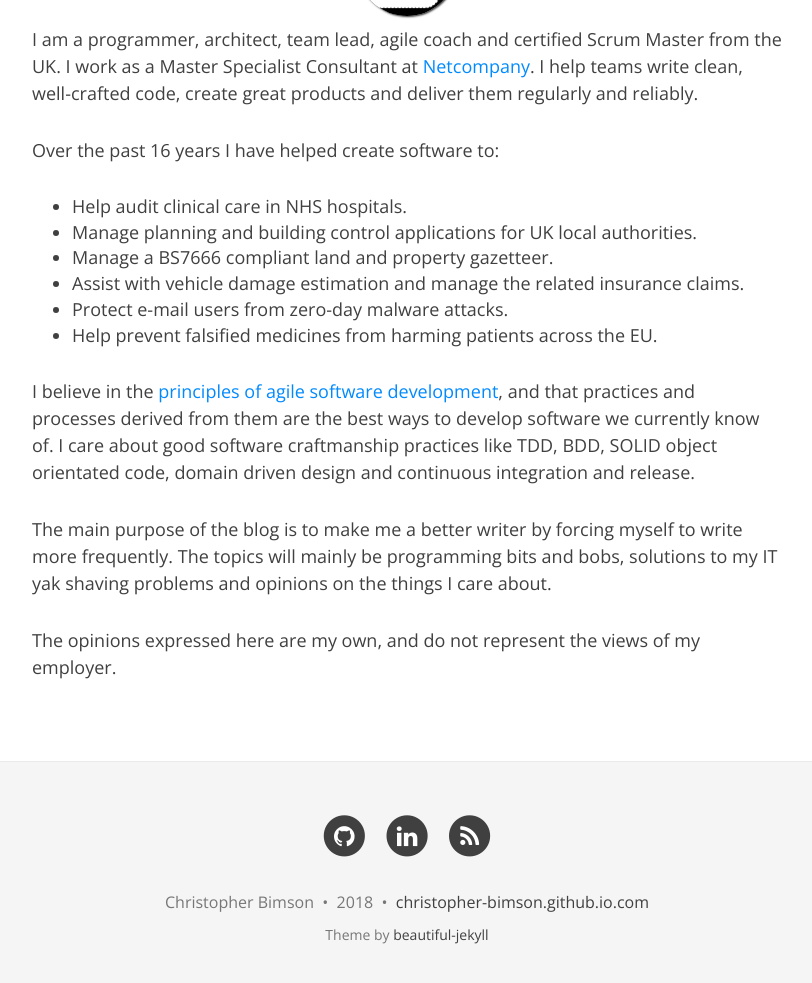
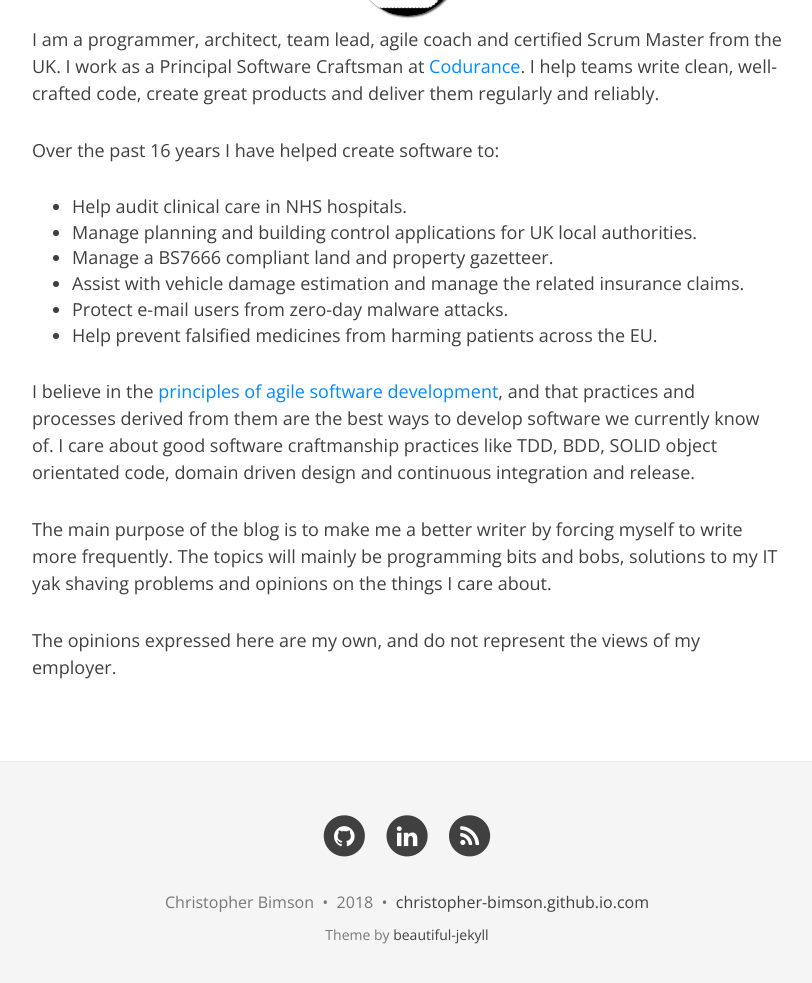
Before and after one commit to christopher-bimson/christopher-bimson.github.io, a Jekyll site: the page built from about.md, in a window 1280 px wide and 1099 px high, cut to the strip 104-1087 px from the top of the window. Shown: the whole strip, without its empty margins (233-1045 px from the left). Built offline with Jekyll 4.4.1, drawn with Linux system fonts in a browser that asks for light colours; nearby versions of some CDN libraries.

Commit message:
Update about to reflect new job. Make it obvious where the professional css ends and my hacking about begins.

```diff
--- a/about.md
+++ b/about.md
@@ -3,7 +3,7 @@ layout: page
 title: About
 ---
 
-I am a programmer, architect, team lead, agile coach and certified Scrum Master from the UK. I work as a Master Specialist Consultant at [Netcompany](https://www.netcompany.com/en-GB). I help teams write clean, well-crafted code, create great products and deliver them regularly and reliably.
+I am a programmer, architect, team lead, agile coach and certified Scrum Master from the UK. I work as a Principal Software Craftsman at [Codurance](https://codurance.com/). I help teams write clean, well-crafted code, create great products and deliver them regularly and reliably.
 
 Over the past 16 years I have helped create software to:
 
--- a/css/main.css
+++ b/css/main.css
@@ -86,10 +86,6 @@ img {
 
 .disqus-comments {
   margin-top: 30px;
-}
-
-.center {
-	text-align: center;
 }
 
 @media only screen and (min-width: 768px) {
@@ -646,3 +642,16 @@ td.gutter {
 #social-share-section {
   margin-bottom: 30px;
 }
+
+/* --- Incompentent Boobery --- */
+
+/* I like more space between list items */
+.blog-post li {
+  margin: 1.25em 0;
+}
+
+
+/* Used to centre images in the flow */
+.center {
+	text-align: center;
+}
```
